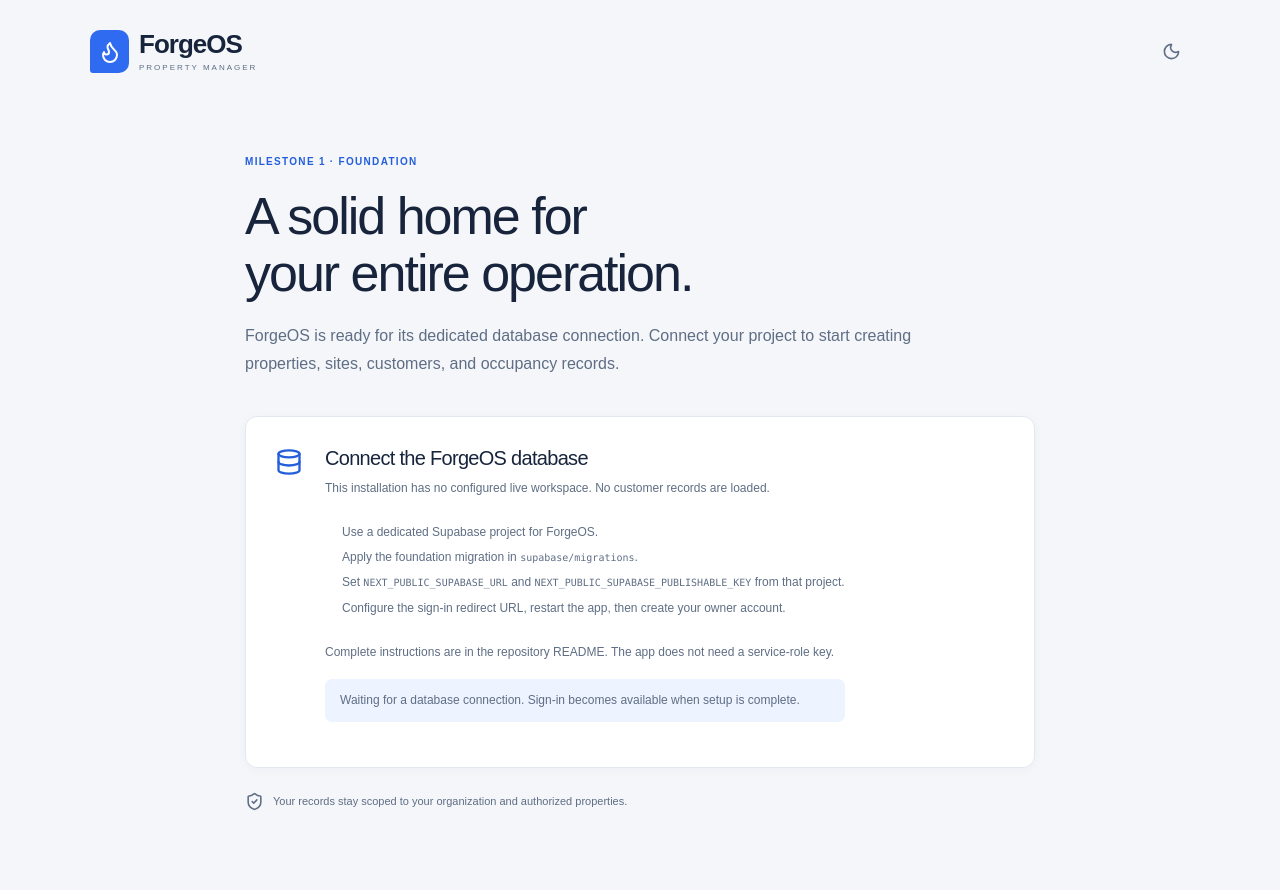
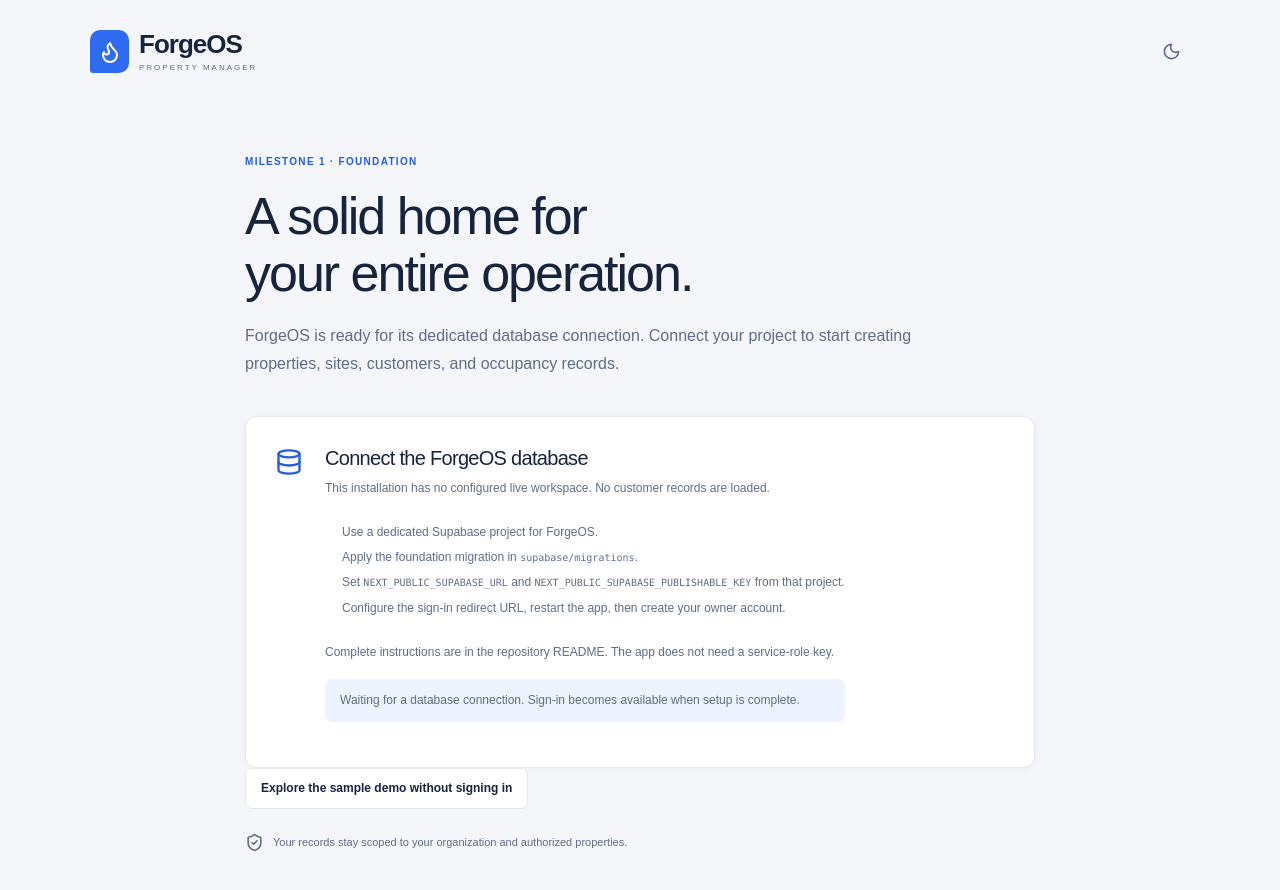
Before and after one commit to larrinamsalva/ForgeOS-Property-Manager, a Next.js app: page /setup in a window 1280 px wide. Shown: the top 890 px of the page. Built offline with nearby package versions, Linux system fonts and the light colour scheme.

Commit message:
Offer no-login demo while preserving authenticated real workspaces

```diff
--- a/src/app/setup/page.tsx
+++ b/src/app/setup/page.tsx
@@ -1,4 +1,5 @@
 import { Flame, Database, ShieldCheck } from 'lucide-react';
+import Link from 'next/link';
 import { ThemeButton } from '@/components/theme-button';
 export default function Setup() {
   return (
@@ -49,6 +50,7 @@ export default function Setup() {
             </p>
           </div>
         </div>
+        <p><Link className="button secondary" href="/demo">Explore the sample demo without signing in</Link></p>
         <p className="privacy-note">
           <ShieldCheck size={19} />
           Your records stay scoped to your organization and authorized properties.
```
